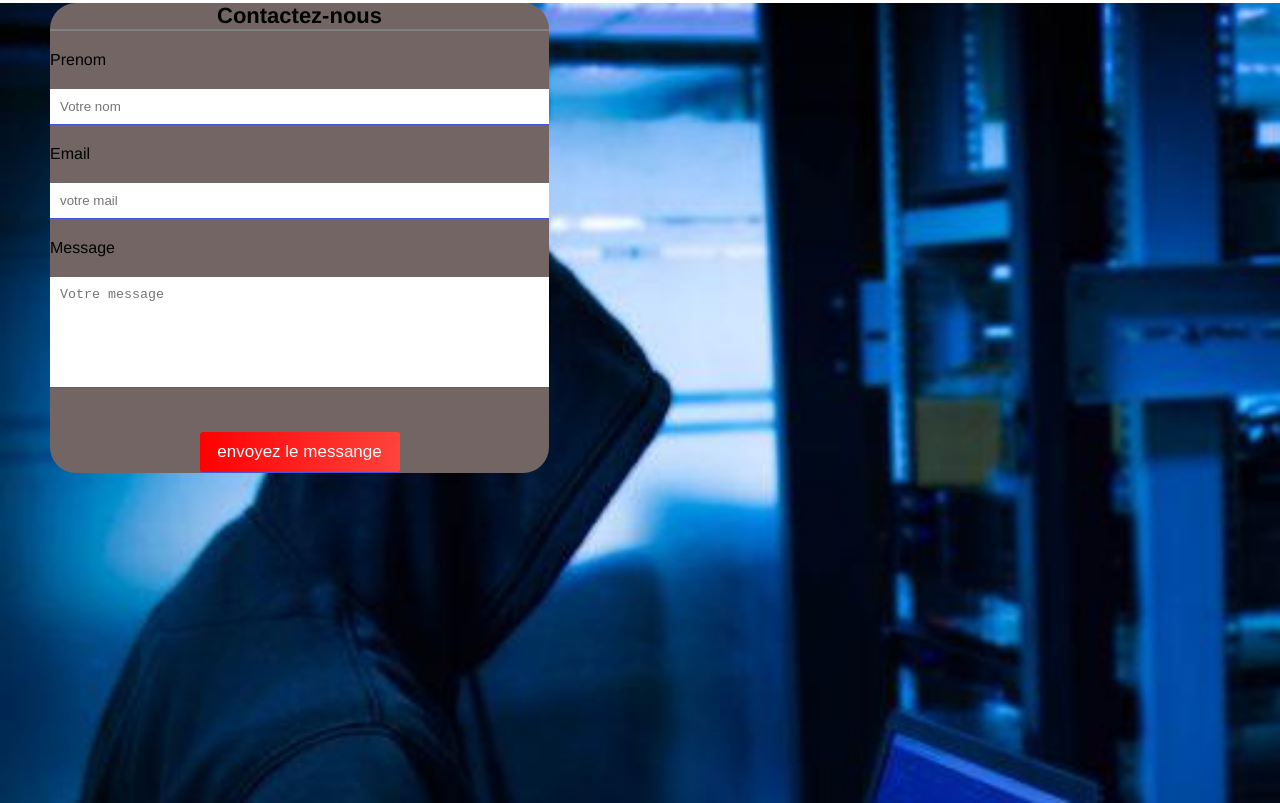
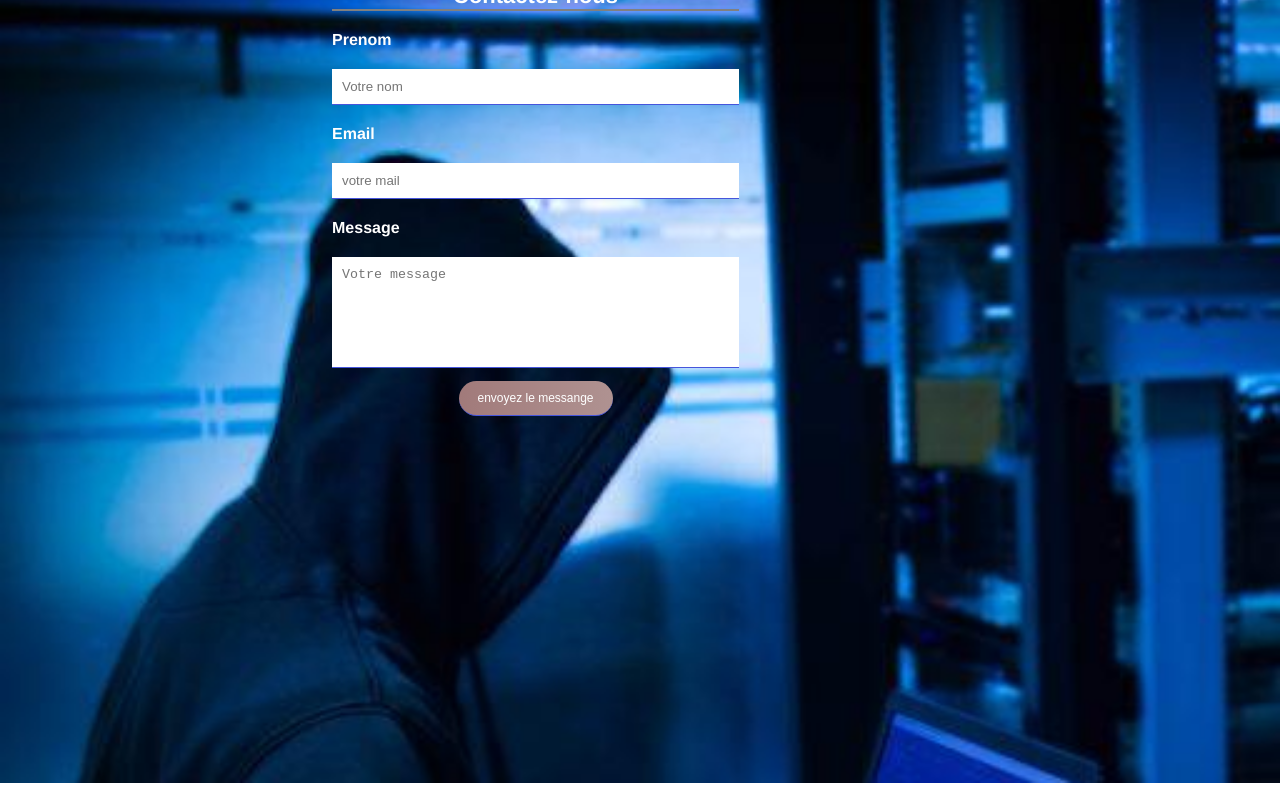
Before and after one commit to alexissengangabo07/exercice-javascript, a plain HTML site: page form/index.html in a window 1280 px wide. Shown: the part 71-874 px from the top of the page. Drawn offline with Linux system fonts and the light colour scheme.

Commit message:
form_style

```diff
--- a/form/style.css
+++ b/form/style.css
@@ -65,6 +65,7 @@ main{
     background-size: cover;
 
 }
+
 /* .container{
     margin: auto;
 
@@ -75,23 +76,25 @@ main{
     background-color: darkorchid;
 }
 form{
-    max-width: 499px;
+    max-width: 407px;
     width: 90%;
-    background-color: rgb(116, 101, 101);
-    /* margin: 17vh, auto 0 auto; */
+    /* background-color: rgb(230, 202, 202); */
     border-radius: 26px;
     box-sizing: border-box;
-    margin-left: 50px;
-    margin-top: 10px;
-    align-items: center;
+    margin-left: 332px;
+    margin-top: -10px;
+
 }
 h1 {
     text-align: center;
     margin: 0;
+    color: white;
 }
 label{
     display: block;
     margin: 20px 0;
+    font-weight: bold;
+    color: white;
 }
 input, textarea{
     width: 100%;
@@ -109,27 +112,28 @@ textarea::-webkit-scrollbar{
     width: 5px;
 }
 textarea::-webkit-scrollbar-thumb{
-    background-color: gray;
+    background-color: rgb(224, 91, 91);
 }
 .ButtonCenter{
     text-align: center;
 }
 input[type="submit"]{
-    margin-top: 40px;
+    margin-top: 9px;
+    margin-bottom: 17px;
     width: 90%;
-    max-width: 200px;
-    background: linear-gradient(to right, rgb(255,0,1), rgb(255,67,61));
-     color: white;
-     font-size: 17px;
-     cursor: pointer;
-     border-radius: 3px;
+    max-width: 154px;
+    background: linear-gradient(to right, rgb(161 122 122), rgb(175 146 145));
+    color: white;
+    font-size: 12px;
+    cursor: pointer;
+    border-radius: 19px;
 
 }
 .error{
     color: red;
 }
 .error-border{
-    border-bottom: 1px solid red;
+    border-bottom: 1px solid rgb(255, 255, 255);
 }
 #Succes{
    color: green;
```
